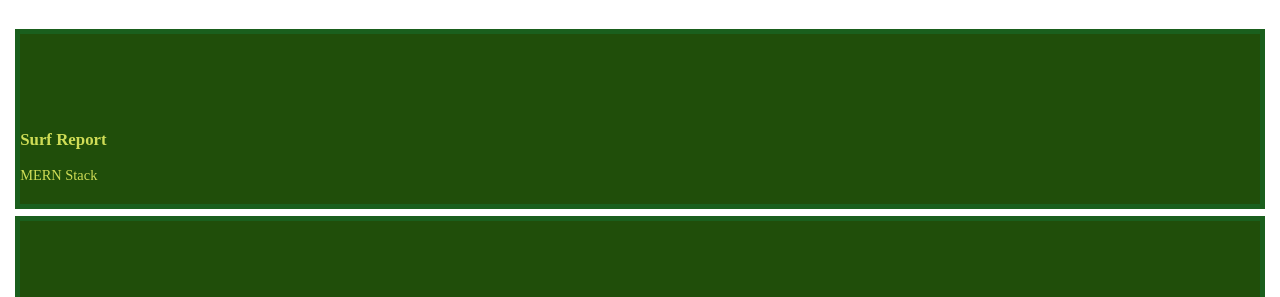
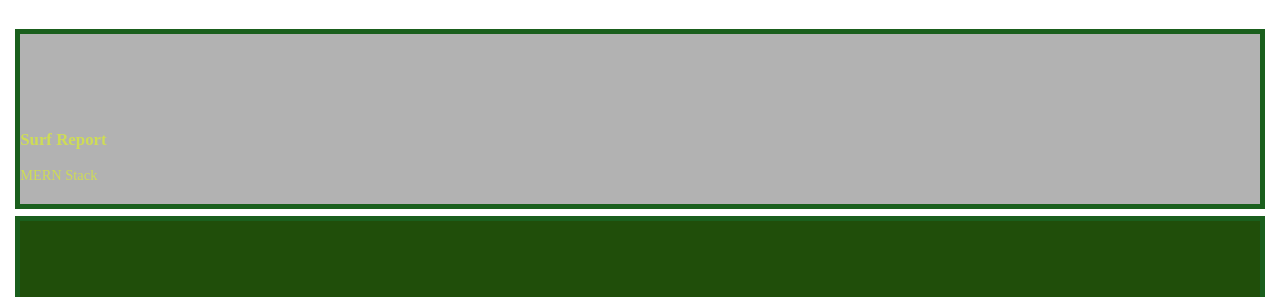
Before and after one commit to KevinJessie/KJ-Portfolio, a plain HTML site: page index.html in a window 1280 px wide. In both pictures the pointer is over the link 640 px from the left and 585 px from the top of the page. Shown: the part 467-764 px from the top of the page. Drawn offline with Linux system fonts and the light colour scheme.

Commit message:
update app

```diff
--- a/style.css
+++ b/style.css
@@ -83,6 +83,11 @@ nav a {
     transition: all 0.5s;
     font-size: 0.9rem;
 }
+
+.flex-item:hover {
+    background-color: rgba(0, 0, 0, 0.3);
+  }
+
 flex-item:first-child {
     min-height: 400px;
     flex-basis: 100%;
```
